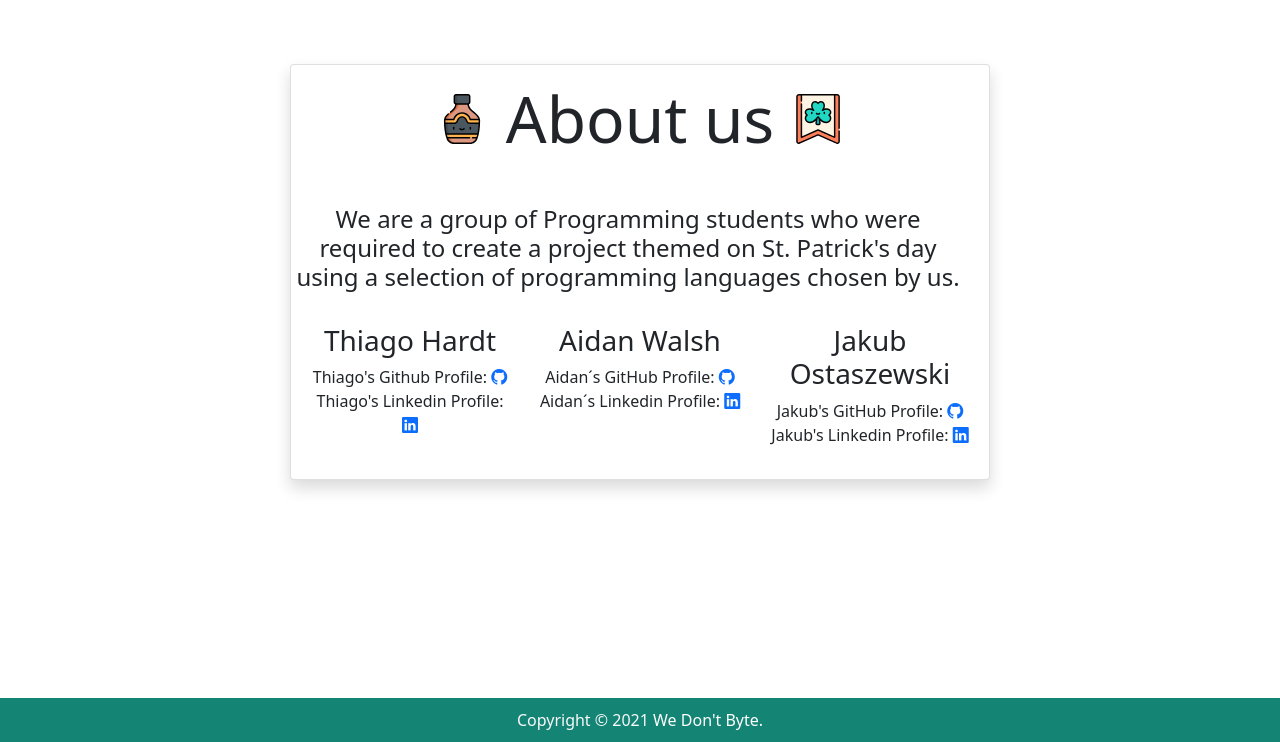
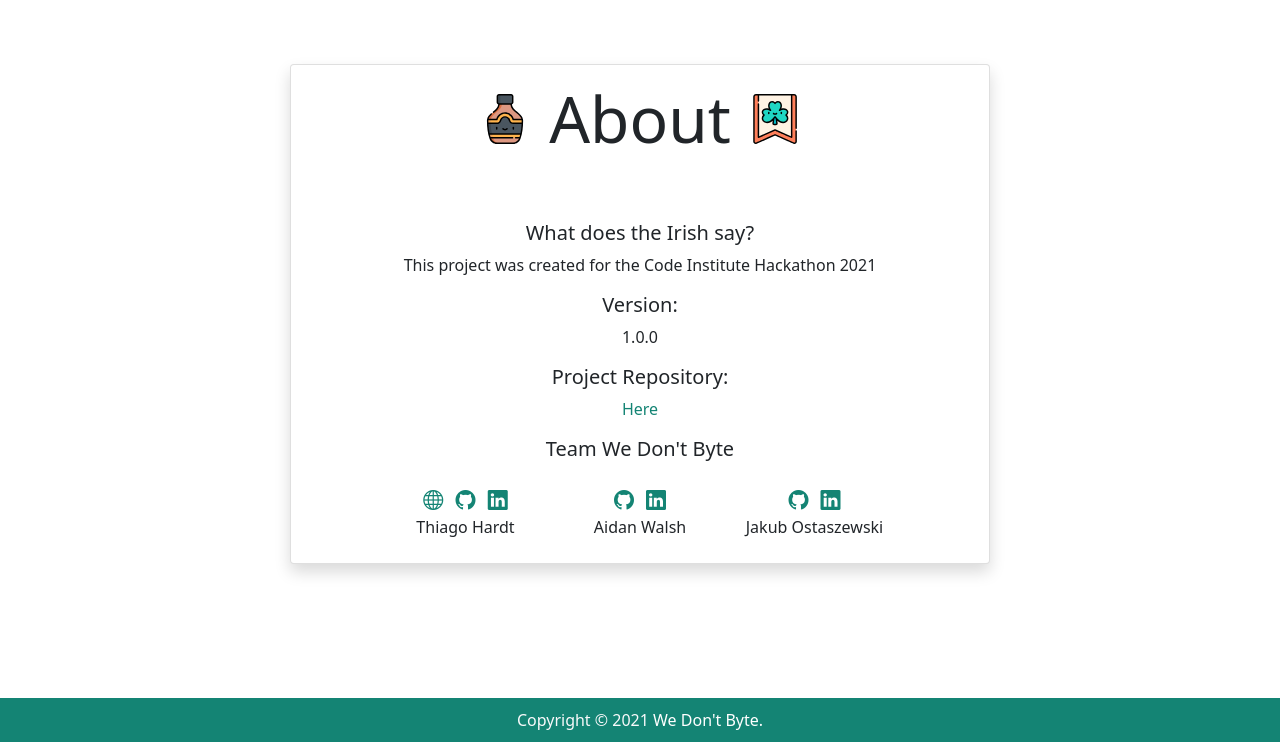
Before and after one commit to ThiagoHardt/whatdoestheirishsay, a Flask app: page /about in a window 1280 px wide. Shown: the part 58-800 px from the top of the page. Run offline with Flask 2, Linux system fonts and the light colour scheme; some libraries are stand-ins or nearby versions.

Commit message:
Added about page

```diff
--- a/static/css/style.css
+++ b/static/css/style.css
@@ -10,6 +10,14 @@ body {
     font-weight: bold;
 }
 
+a:hover {
+    color: #fd7e14;
+    transition: ease-in-out 0.3s;
+}
+
+a {
+    color: #148474;
+}
 
 /*-------------------Header-------------------*/
 
--- a/templates/about.html
+++ b/templates/about.html
@@ -10,7 +10,7 @@
           height="50px"
           width="50px"
         />
-        <h2 class="display-3 mb-5 ld-who d-inline align-middle">About us</h2>
+        <h2 class="display-3 mb-5 ld-who d-inline align-middle">About</h2>
         <img
           src="/static/media/icons/028-flag.svg"
           alt="Irish Flag"
@@ -18,57 +18,54 @@
           width="50px"
         />
       </div>
-      <div class="row mt-4 mb-2 text-center">
-        <h4 class="row">
-          We are a group of Programming students who were required to create a
-          project themed on St. Patrick's day using a selection of programming
-          languages chosen by us.
-        </h4>
-        <ul class="col-sm mt-4 mb-2 box">
-          <h3>Thiago Hardt</h3>
-          <li class="">
-            Thiago's Github Profile:
-            <a href="https://github.com/ThiagoHardt"
-              ><i class="bi bi-github"></i
+    </div>
+    <div class="container mb-2 w-75 text-center">
+      <h5>What does the Irish say?</h5>
+      <p>This project was created for the Code Institute Hackathon 2021</p>
+      <h5>Version:</h5>
+      <p>1.0.0</p>
+      <h5>Project Repository:</h5>
+      <a
+        href="https://github.com/ThiagoHardt/whatdoestheirishsay"
+        class="text-decoration-none"
+        ><p>Here</p></a
+      >
+      <h5>Team We Don't Byte</h5>
+      <div class="row mt-4">
+        <div class="col-sm-12 col-md-12 col-lg-4">
+          <a
+            href="https://thiagohardt.github.io/thiago-hardt-portfolio/"
+            target="_blank"
+            ><i class="bi bi-globe m-1" style="font-size: 20px"></i
           ></a>
-          </li>
-          <li class="">
-            Thiago's Linkedin Profile:
-            <a href="https://www.linkedin.com/in/thiago-hardt-461144195/"
-              ><i class="bi bi-linkedin"></i
+          <a href="https://github.com/ThiagoHardt" target="_blank"
+            ><i class="bi bi-github m-1" style="font-size: 20px"></i
           ></a>
-          </li>
-        </ul>
-        <ul class="col-sm mt-4 mb-2 box">
-          <h3>Aidan Walsh</h3>
-          <li class="">
-            Aidan´s GitHub Profile:
-            <a href="https://github.com/AlienatedSoftware"
-              ><i class="bi bi-github"></i
+          <a href="https://www.linkedin.com/in/thiago-hardt/" target="_blank">
+            <i class="bi bi-linkedin m-1" style="font-size: 20px"></i
           ></a>
-          </li>
-          <li class="">
-            Aidan´s Linkedin Profile:
-            <a href="https://www.linkedin.com/in/aidancgart/"
-              ><i class="bi bi-linkedin"></i
+          <p>Thiago Hardt</p>
+        </div>
+        <div class="col-sm-12 col-md-12 col-lg-4">
+          <a href="https://github.com/AlienatedSoftware" target="_blank"
+            ><i class="bi bi-github m-1" style="font-size: 20px"></i
           ></a>
-          </li>
-        </ul>
-        <ul class="col-sm mt-4 mb-2 box">
-          <h3>Jakub Ostaszewski</h3>
-          <li class="">
-            Jakub's GitHub Profile:
-            <a href="https://github.com/Jakub1994"
-              ><i class="bi bi-github"></i
+          <a href="https://www.linkedin.com/in/aidancgart/" target="_blank"
+            ><i class="bi bi-linkedin m-1" style="font-size: 20px"></i
           ></a>
-          </li>
-          <li class="">
-            Jakub's Linkedin Profile:
-            <a href="https://www.linkedin.com/in/jakub-ostaszewski-22403a164"
-              ><i class="bi bi-linkedin"></i
+          <p>Aidan Walsh</p>
+        </div>
+        <div class="col-sm-12 col-md-12 col-lg-4">
+          <a href="https://github.com/Jakub1994" target="_blank"
+            ><i class="bi bi-github m-1" style="font-size: 20px"></i
           ></a>
-          </li>
-        </ul>
+          <a
+            href="https://www.linkedin.com/in/jakub-ostaszewski-22403a164/"
+            target="_blank"
+            ><i class="bi bi-linkedin m-1" style="font-size: 20px"></i
+          ></a>
+          <p>Jakub Ostaszewski</p>
+        </div>
       </div>
     </div>
   </div>
```
Lines whose indentation alone changed are shown as unchanged.
